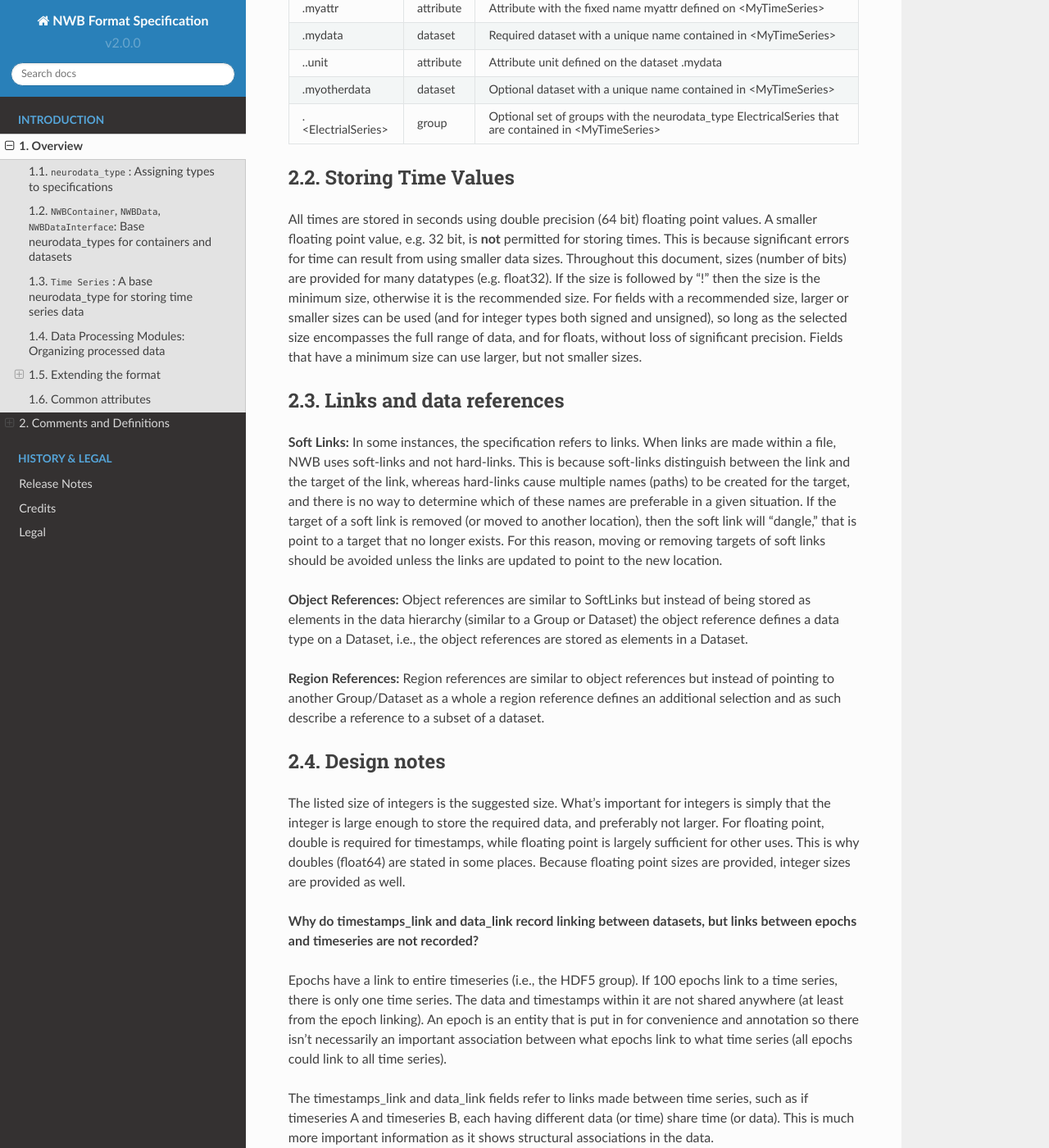
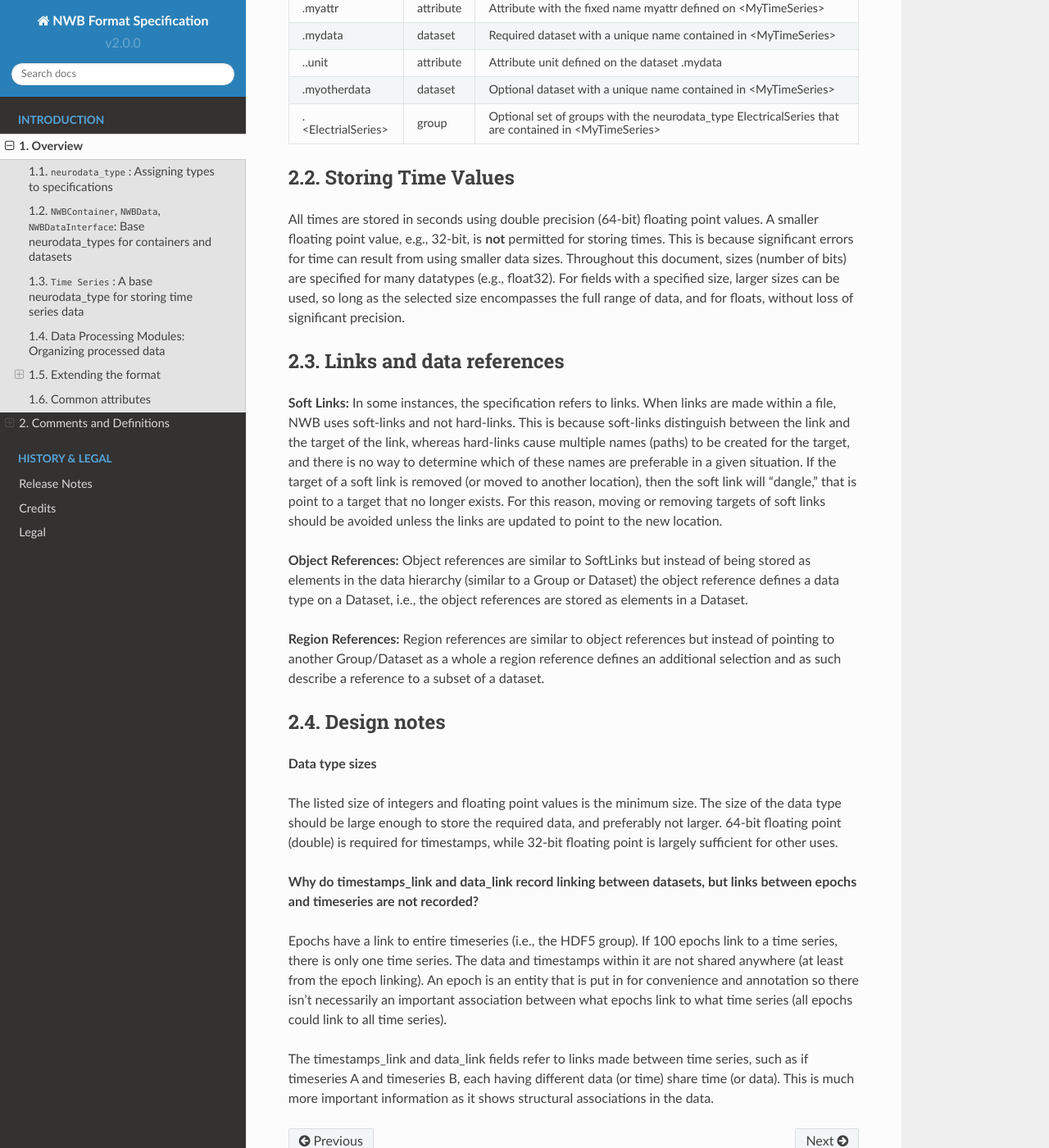
Before and after one commit to NeurodataWithoutBorders/nwb-schema, a Sphinx documentation site: the page built from docs/format/source/format_description.rst, in a window 1280 px wide and 1400 px high, scrolled down 5200 px. Shown: the whole window at 82% size. Built offline with Sphinx 7.4.7 and the Read the Docs theme 2.0.0, drawn with Linux system fonts in a browser that asks for light colours.

Commit message:
Specify dtype minimum precision explicitly (#312)
The updated PR changes "int" -> "int32", "uint" -> "uint32", "float" -> "float32", and "double" -> "float64" to be explicit about the data type precision. Since the new terms are synonymous with the old terms, this does not functionally change the schema and does not break backwards compatibility.

```diff
--- a/docs/format/source/format_description.rst
+++ b/docs/format/source/format_description.rst
@@ -265,17 +265,14 @@
 Storing Time Values
 -------------------
 
-All times are stored in seconds using double precision (64 bit) floating
-point values. A smaller floating point value, e.g. 32 bit, is **not**
+All times are stored in seconds using double precision (64-bit) floating
+point values. A smaller floating point value, e.g., 32-bit, is **not**
 permitted for storing times. This is because significant errors for time
 can result from using smaller data sizes. Throughout this document,
-sizes (number of bits) are provided for many datatypes (e.g. float32).
-If the size is followed by "!" then the size is the minimum size,
-otherwise it is the recommended size. For fields with a recommended
-size, larger or smaller sizes can be used (and for integer types both
-signed and unsigned), so long as the selected size encompasses the full
-range of data, and for floats, without loss of significant precision.
-Fields that have a minimum size can use larger, but not smaller sizes.
+sizes (number of bits) are specified for many datatypes (e.g., float32).
+For fields with a specified size, larger sizes can be used, so long as
+the selected size encompasses the full range of data, and for floats,
+without loss of significant precision.
 
 Links and data references
 -------------------------
@@ -307,13 +304,13 @@
 Design notes
 ------------
 
-The listed size of integers is the suggested size. What's important for
-integers is simply that the integer is large enough to store the
-required data, and preferably not larger. For floating point, double is
-required for timestamps, while floating point is largely sufficient for
-other uses. This is why doubles (float64) are stated in some places.
-Because floating point sizes are provided, integer sizes are provided as
-well.
+**Data type sizes**
+
+The listed size of integers and floating point values is the minimum size.
+The size of the data type should be large enough to store the
+required data, and preferably not larger. 64-bit floating point (double)
+is required for timestamps, while 32-bit floating point is largely
+sufficient for other uses.
 
 **Why do timestamps\_link and data\_link record linking between
 datasets, but links between epochs and timeseries are not recorded?**
```
Also changed, not shown: 10 other files.
